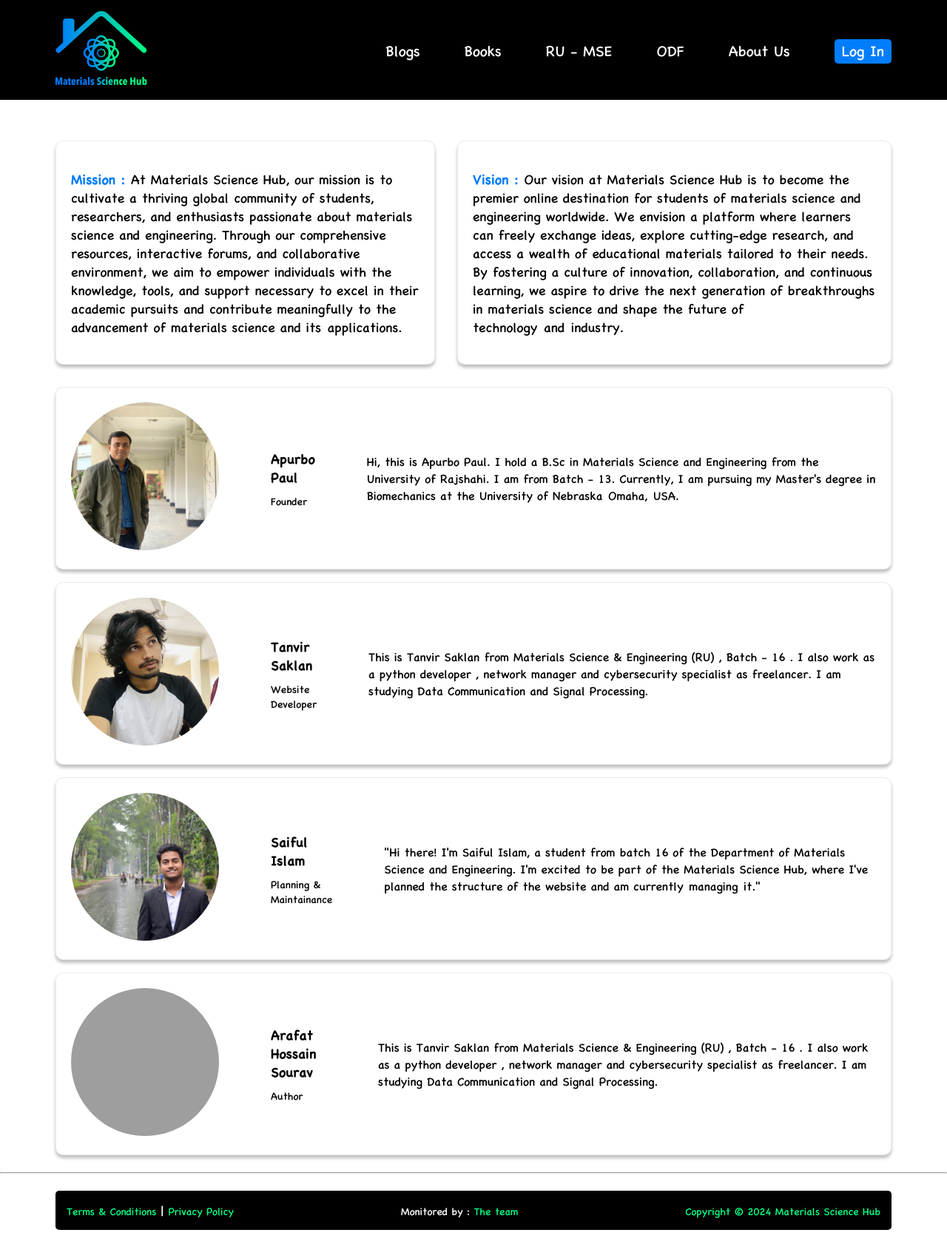
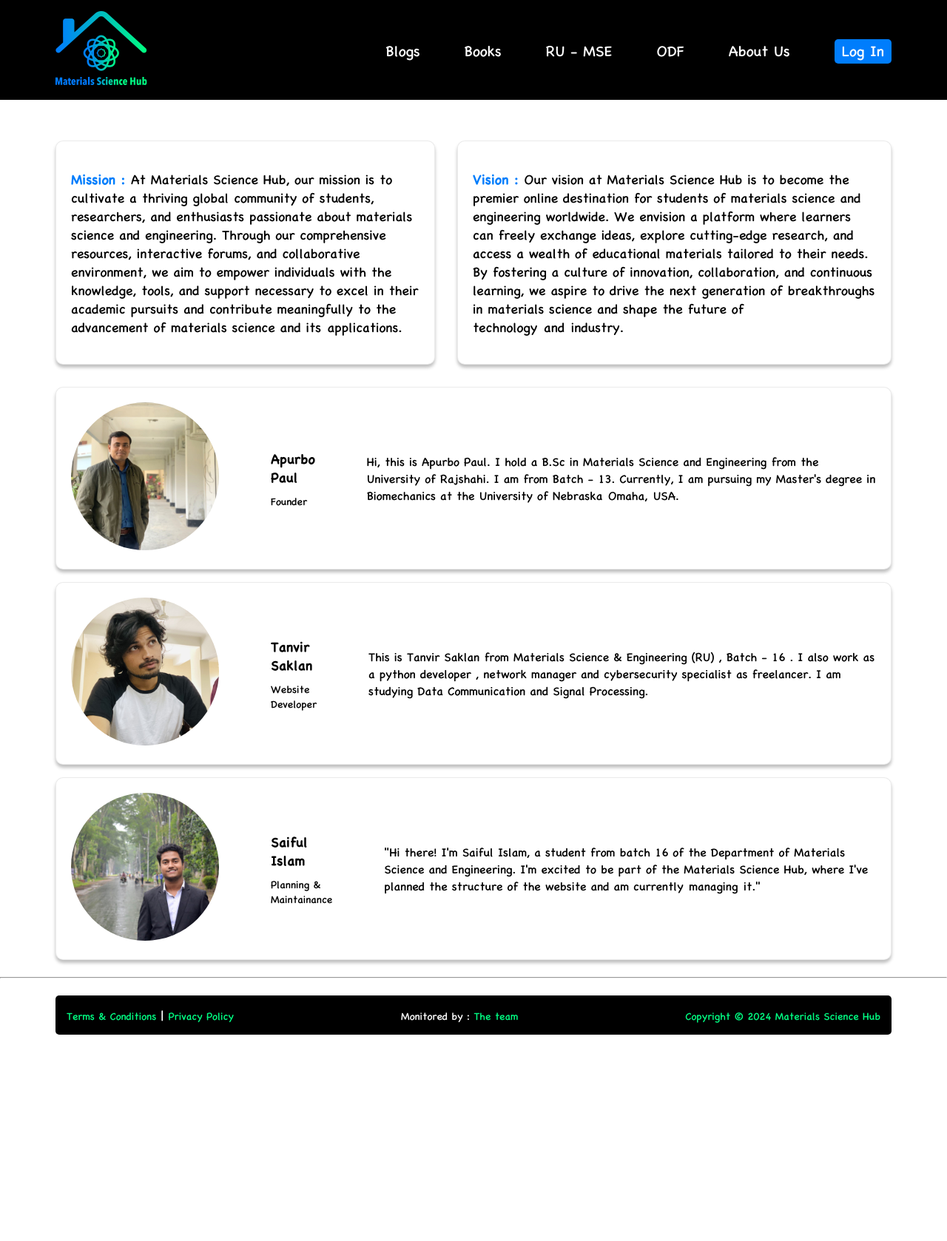
Before and after one commit to uch105/mse, a Django app: page /about/ in a window 1280 px wide. Shown: the whole page at 74% size. After the commit the page ends 1399 px from the top, so only its background shows below. Run offline with Django 5.2, Linux system fonts and the light colour scheme; grey boxes are pictures that could not be loaded.

Commit message:
Remove arafat

```diff
--- a/mse/templates/mse/about.html
+++ b/mse/templates/mse/about.html
@@ -53,18 +53,6 @@ About - The Team
                     <p class="regular sexteen">"Hi there! I'm Saiful Islam, a student from batch 16 of the Department of Materials Science and Engineering. I'm excited to be part of the Materials Science Hub, where I've planned the structure of the website and am currently managing it."</p>
                 </div>
             </div>
-            <div class="member">
-                <div class="image">
-                    <img src="{% static 'images/icons/sourav.jpg' %}" alt="">
-                </div>
-                <div class="name">
-                    <span class="bold eighteen">Arafat Hossain Sourav</span>
-                    <span class="regular fourteen">Author</span>
-                </div>
-                <div class="text">
-                    <p class="regular sexteen">This is Tanvir Saklan from Materials Science & Engineering (RU) , Batch - 16 . I also work as a python developer , network manager and cybersecurity specialist as freelancer. I am studying Data Communication and Signal Processing.</p>
-                </div>
-            </div>
         </div>
     </div>
 </div>
```
